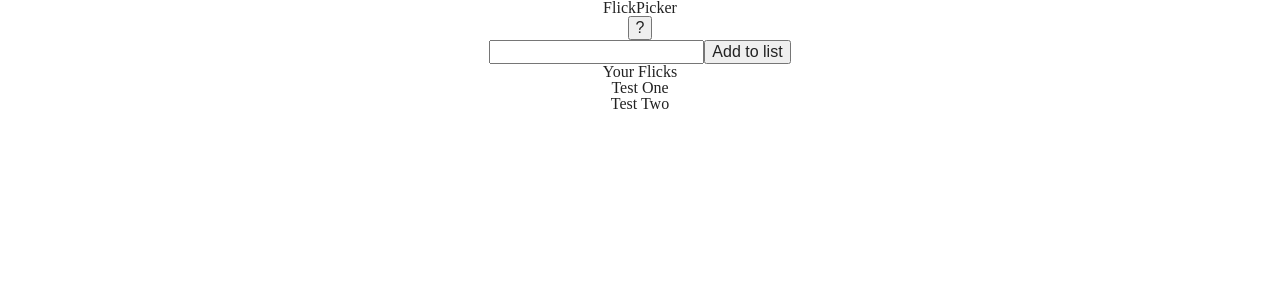
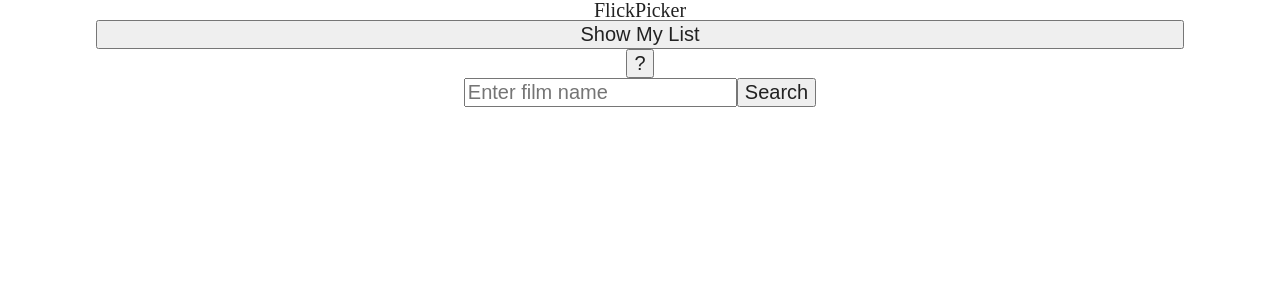
Before and after one commit to GavinSutton/flickPicker, a React (Create React App) app: page / in a window 1280 px wide. Shown: the top 300 px of the page. Built offline with nearby package versions, Linux system fonts and the light colour scheme.

Commit message:
Big update. All the JS is working, if only a little clunky. Some initial stylings to see how it should be arranged on the page.

```diff
--- a/src/App.css
+++ b/src/App.css
@@ -15,6 +15,42 @@ a,abbr,acronym,address,applet,article,aside,audio,b,big,blockquote,body,canvas,c
 
 /* Setup end */
 
+/* Basic styles start */
+
+html {
+  font-size: 125%;
+}
+
+p {
+  font-size: 1rem;
+}
+
+/* Basic styles end */
+
+
+/* App.js styles start */
+
+body {
+  height: 100vh;
+}
+
+main {
+  display: flex;
+  flex-direction: column;
+  justify-items: stretch;
+  flex: 1 1 100%;
+}
+
+.flex {
+  display: flex;
+}
+
+
+aside {
+  flex: 1 1 30%;
+  transition: 1s ease all;
+  background-color: lightgrey;
+}
 
 * {
   transition: 1s all ease;
@@ -25,9 +61,15 @@ a {
   color: inherit;
 }
 
-.addItem {
+.wrapper {
+  max-width: 1280px;
+  width: 85%;
+  margin: 0 auto;
+}
+
+/* .addItem {
   position: relative
-}
+} */
 
 
 /* START HERE TOMORROW */
@@ -64,6 +106,7 @@ img {
 
 ul {
   list-style: none;
+  overflow: scroll;
 }
 
 
@@ -80,10 +123,12 @@ ul {
 
 .queryItem {
   display: flex;
-  margin: 10px;
+  margin: 10px 0 10px;
+  padding: 0;
   width: 50%;
   min-width: 600px;
   background: lightblue;
+  border: none;
 }
 
 .queryItem .queryContent {
--- a/src/App.js
+++ b/src/App.js
@@ -1,31 +1,37 @@
 import React, { Component } from 'react';
 import FlickList from './FlickList.js'
-// import Form from './Form.js'
+import Form from './Form.js'
 import Help from './Help.js'
 import QueryList from './QueryList.js'
-import firebase from './firebase.js'
+// import firebase from './firebase.js'
 import axios from 'axios'
+// import AxiosCall from 'AxiosCall.js'
 
 import './App.css';
 
 
 // ideas:
-
+// If search query is empty, need to say "No films found by that name"
+// const my array = []
+// if (array.length === 0 ).....
+// search by actor
 
 class App extends Component {
+  // Constructor storing states.
   constructor(){
     super();
     this.state = {
+      // filmList stores the "final list" that user has chosen
       filmList: ["Test One", "Test Two"],
+      // queryList stores the list of films from the API call
       queryList: [],
-      userInput: ""
+      userInput: "",
+      active: false
     }
   }
 
-  // Get data from TMDB via Axios
-  // componentDidMount() {
-  //   axiosCall()
-  // }
+  // axios in a function to make the code a little cleaner, and so I can reuse if need be.
+  // <AxiosCall />
 
   axiosCall = (userQuery) => {
     axios({
@@ -37,93 +43,104 @@ class App extends Component {
         query: userQuery
       }
     }).then((response) => {
-      console.log(response.data.results)
       this.setState({
         queryList: response.data.results
       })
     })
   }
 
+  // METHODS START
+    // handleChange captures the value change from the search input and pushes it into this.state.userInput (to be used for searching for a film)
     handleChange = (event) => {
       this.setState({
         userInput: event.target.value
       })
     }
 
-  handleFormSubmit = (event) => {
+
+    handleFormSubmit = (event, userSearchValue) => {
       event.preventDefault();
-    if(this.state.userInput !== ''){
-      const userQuery = this.state.userInput
+      // an if statement to stop fom empty search queries. If not empty, then we call Axios to search for the user's query.
+      if (userSearchValue !== '') {
+        this.axiosCall(userSearchValue)
+      }
+    }
+
+    // Adds a film to the list.
+    handleAddToUserList = (event, filmName) => {
+      event.preventDefault();
       const newFilmList = [...this.state.filmList]
-      newFilmList.push(this.state.userInput)
+      newFilmList.push(filmName)
       this.setState({
         filmList: newFilmList
       })
-      // Search for film
-      this.axiosCall(userQuery)
-      // axios({
-      //   url: `https://api.themoviedb.org/3/search/movie`,
-      //   method: `GET`,
-      //   responseType: `json`,
-      //   params: {
-      //     api_key: `4f70306aa4e939e1535c12686b6403c7`,
-      //     query: userQuery
-      //   }
-      // }).then((response) => {
-      //   console.log(response.data.results)
-      //   this.setState({
-      //     queryList: response.data.results
-      //   })
-      // })
-
-    }
     }
 
+    // Testing Method - to delete
+    wow = (event) => {
+      event.preventDefault();
+      console.log('wow')
+    }
+
+    handleShowList = () => {
+      this.setState({
+        active: !this.state.active
+      })
+    }
+
+    handleRandomize = () => {
+      const randomFilm = [...this.state.filmList]
+      const randomNumber = Math.floor(Math.random() * randomFilm.length)
+      alert("You should watch " + randomFilm[randomNumber])
+    }
+
+
+  // METHODS END
 
   render(){
     return (
       <div className="App">
+        <div className="wrapper flex">
+          <main>
             <h1>FlickPicker</h1>
-        {/* Help section start */}
+            <button onClick={this.handleShowList}>Show My List</button>
+            {/* Help.js section start */}
             <Help />
-        {/* Help section end */}
+            {/* Help.js section end */}
 
 
-        {/* Form section start */}
-        <form onSubmit={this.handleFormSubmit}>
-          <input type="text" value={this.state.userInput} onChange={this.handleChange} />
-          <button>Add to list</button>
-        </form>
-        {/* Form section end */}
+            {/* Form.js section start */}
+            <Form
+              wow={this.wow}
+              handleFormSubmit={this.handleFormSubmit}
+              handleChange={this.handleChange}/>
+            {/* Form.js section end */}
+
+            <article>
+              {/* Search query list (QueryList.js) start */}
+              <ul className="queryList">
+                <QueryList queryList={this.state.queryList} addToUserList={this.handleAddToUserList}/>
+              </ul>
+              {/* Search query list (QueryList.js) end */}
+            </article>
 
 
-        {/* Search query list start */}
-        <ul className="queryList">
+          </main>
           {
-            this.state.queryList.map((apiData) => {
-              return (
-                <QueryList query={apiData} />
-              )
-            })
+            this.state.active
+              ?
+              <aside>
+                {/* List section (FlickList.js) start */}
+                <h2>Your Flicks</h2>
+                <ul className="userList">
+                  <FlickList filmList={this.state.filmList} />
+                </ul>
+                <button onClick={this.handleRandomize}>Randomize</button>
+                {/* List section (FlickList.js) end */}
+              </aside>
+              : null
           }
-        </ul>
-        {/* Search query list end */}
-
-
-        {/* List section start */}
-        <h2>Your Flicks</h2>
-        <ul>
-          {
-            this.state.filmList.map((film)=>{
-              return(
-                <FlickList key={film} flicks={film} />
-              )
-            })
-          }
-        </ul>
-        {/* List section end */}
-
-
+        </div>
       </div>
     );
   }
--- /dev/null
+++ b/src/AxiosCall.js
@@ -0,0 +1,21 @@
+import React from 'react'
+import axios from 'axios'
+
+AxiosCall = (userQuery) => {
+    axios({
+        url: `https://api.themoviedb.org/3/search/movie`,
+        method: `GET`,
+        responseType: `json`,
+        params: {
+            api_key: `4f70306aa4e939e1535c12686b6403c7`,
+            query: userQuery
+        }
+    }).then((response) => {
+        console.log(response.data.results)
+        this.setState({
+            queryList: response.data.results
+        })
+    })
+}
+
+export default AxiosCall;
--- a/src/FlickList.js
+++ b/src/FlickList.js
@@ -2,7 +2,15 @@ import React from 'react'
 
 function FlickList(props) {
     return(
-        <li>{props.flicks}</li>
+        <React.Fragment>
+            {
+            props.filmList.map((film) => {
+                return (
+                    <li>{film}</li>
+                )
+            })
+            }
+        </React.Fragment>
     )
 }
 
--- a/src/Form.js
+++ b/src/Form.js
@@ -2,30 +2,34 @@ import React, { Component } from 'react'
 
 
 class Form extends Component {
-
-    constructor(props) {
-        super(props);
+    constructor() {
+        super();
         this.state = {
             userInput: ""
         }
     }
 
-    handleChange = (event) => {
+    handleFormChange = (event) => {
         this.setState({
             userInput: event.target.value
         })
     }
 
-    handleFormSubmit = (event) => {
-        event.preventDefault();
-        // alert(this.state.userInput)
+    waitForOnSubmit = (event) => {
+        this.props.handleFormSubmit(event, this.state.userInput)
     }
+
 
     render(){
         return(
-            <form onSubmit={this.handleFormSubmit}>
-                <input type="text" value={this.state.userInput} onChange={this.handleChange}/>
-                <button>Add to list</button>
+            <form onSubmit={this.waitForOnSubmit}>
+                <input
+                    type="text"
+                    value={this.state.userInput}
+                    onChange={this.handleFormChange}
+                    placeholder="Enter film name"
+                />
+                <button type="submit"> Search </button>
             </form>
         )
     }
--- a/src/QueryList.js
+++ b/src/QueryList.js
@@ -1,19 +1,71 @@
-import React from 'react'
+import React, { Component } from 'react'
 
-function QueryList(props) {
+class QueryList extends Component {
+    // constructor() {
+    //     super();
+    //     this.state = {
+    //         userChoice: []
+    //     }
+    // }
+
+
+    waitAddTouserList  = (event) => {
+        this.props.addToUserList(event, event.target.value)
+    }
+
+    render(){
         return (
-        <li>
-            <a href="#" className="addItem queryItem">
+            <React.Fragment>
+                {
+                    this.props.queryList.map((props) => {
+                        console.log(props)
+                        return (
+                            <li key={props.id} className="addItem queryItem">
                                     <div className="imgContainer">
-                    <img src={"https://image.tmdb.org/t/p/w500/" + props.query.poster_path} alt="" />
+                                        <img src={"https://image.tmdb.org/t/p/w500/" + props.poster_path} alt={"Poster for " + props.title} />
                                     </div>
                                     <div className="queryContent">
-                    <h3>{props.query.title}</h3>
-                    <p>{props.query.overview}</p>
+                                        <h3>{props.title}</h3>
+                                        <p>{props.overview}</p>
+                                    <button
+                                        onClick={this.waitAddTouserList}
+                                        value={props.title}
+                                    >
+                                        Add Flick
+                                </button>
                                     </div>
-            </a>
                             </li>
+                        )
+                    })
+                }
+            </React.Fragment>
         )
     }
 
+}
+
+// function QueryList(props) {
+//     return (
+//         <React.Fragment>
+//             {
+//             props.queryList.map((props) => {
+//                 return(
+//                     <li key={props.id}>
+//                         <button className="addItem queryItem">
+//                             <div className="imgContainer">
+//                                 <img src={"https://image.tmdb.org/t/p/w500/" + props.poster_path} alt="" />
+//                             </div>
+//                             <div className="queryContent">
+//                                 <h3>{props.title}</h3>
+//                                 <p>{props.overview}</p>
+//                             </div>
+//                         </button>
+//                     </li>
+//                 )
+//             })
+//             }
+//         </React.Fragment>
+//     )
+// }
+
 export default QueryList
```
Lines whose indentation alone changed are shown as unchanged.
